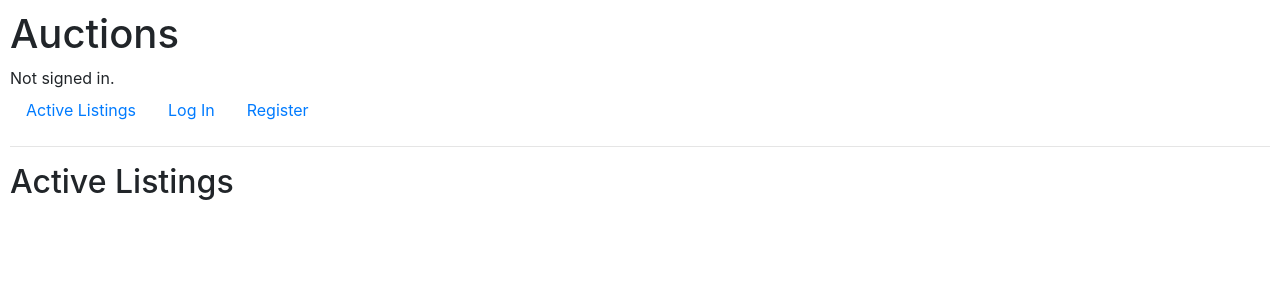
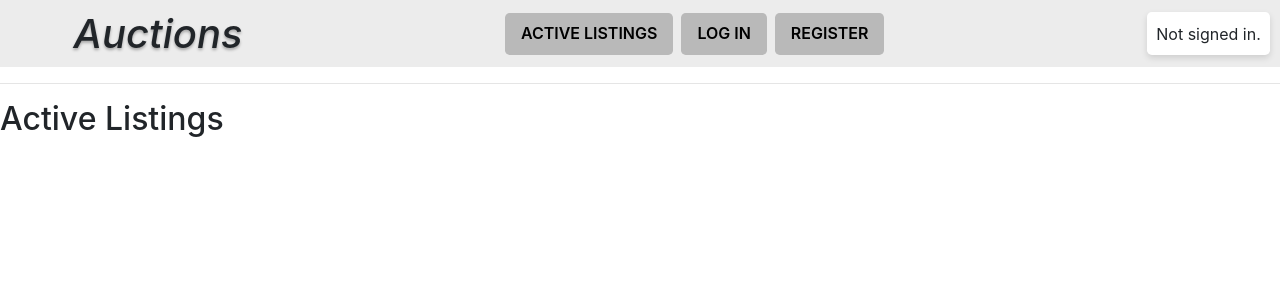
Before and after one commit to Matheus-IT/commerce, a Django app: page / in a window 1280 px wide. Shown: the top 300 px of the page. Run offline with Django 3.2, Linux system fonts and the light colour scheme; data that the repository does not hold is empty; some libraries are stand-ins or nearby versions.

Commit message:
new style for index and layout

```diff
--- /dev/null
+++ b/auctions/static/auctions/sass/_globals.scss
@@ -0,0 +1,13 @@
+* {
+	margin: 0;
+	padding: 0;
+}
+
+body {
+	margin: 0;
+	padding: 0;
+}
+
+h1, h2, h3, h4, h5, h6 {
+	margin-bottom: 1.6em;
+}
--- /dev/null
+++ b/auctions/static/auctions/sass/_index.scss
@@ -0,0 +1,25 @@
+.auctionListings {
+	list-style: none;
+
+	.auction {
+		display: flex;
+		align-items: center;
+		padding: 0.5em;
+		min-height: 16em;
+		border-radius: 0.5em;
+		box-shadow: 6px 0 12px rgba(0, 0, 0, 0.15);
+
+		&:not(:last-child) {
+			margin-bottom: 1em;
+		}
+
+		.auctionImg {
+			max-width: 16em;
+		}
+
+		.textRelated {
+			padding-left: 1em;
+			font-family: normal "Times New Roman", sans-serif;
+		}
+	}
+}
--- /dev/null
+++ b/auctions/static/auctions/sass/_layout.scss
@@ -0,0 +1,46 @@
+.header {
+	display: flex;
+	align-items: center;
+	justify-content: space-between;
+	padding: 0.6em;
+	background-color: rgb(236, 236, 236);
+}
+
+.userStatus {
+	background: #FFF;
+	padding: 0.6em;
+	border-radius: 0.3em;
+	box-shadow: 0 3px 6px rgba(0, 0, 0, 0.125);
+}
+
+#appTitle {
+	margin: 0;
+	margin-left: 1.6em;
+	font-style: italic;
+	text-shadow: 0 2px 3px rgba(0, 0, 0, 0.3);
+}
+
+.nav {
+	&-item {
+		&:not(:last-child) {
+			margin-right: 0.5em;
+		}
+	}
+
+	&-link {
+		color: black;
+		font-weight: 600;
+		border-radius: 0.3em;
+		border-bottom: 0.125em solid rgb(185, 185, 185);
+
+		text-transform: uppercase;
+		background-color: rgb(185, 185, 185);
+		transition: all 250ms ease-in-out;
+
+		&:hover {
+			color: rgb(95, 95, 95);
+			border-bottom-color: rgb(34, 34, 34);
+			box-shadow: 0 3px 6px rgba(0, 0, 0, 0.15);
+		}
+	}
+}
--- /dev/null
+++ b/auctions/static/auctions/sass/styles.css
@@ -0,0 +1,96 @@
+* {
+  margin: 0;
+  padding: 0;
+}
+
+body {
+  margin: 0;
+  padding: 0;
+}
+
+h1, h2, h3, h4, h5, h6 {
+  margin-bottom: 1.6em;
+}
+
+.header {
+  display: -webkit-box;
+  display: -ms-flexbox;
+  display: flex;
+  -webkit-box-align: center;
+      -ms-flex-align: center;
+          align-items: center;
+  -webkit-box-pack: justify;
+      -ms-flex-pack: justify;
+          justify-content: space-between;
+  padding: 0.6em;
+  background-color: #ececec;
+}
+
+.userStatus {
+  background: #FFF;
+  padding: 0.6em;
+  border-radius: 0.3em;
+  -webkit-box-shadow: 0 3px 6px rgba(0, 0, 0, 0.125);
+          box-shadow: 0 3px 6px rgba(0, 0, 0, 0.125);
+}
+
+#appTitle {
+  margin: 0;
+  margin-left: 1.6em;
+  font-style: italic;
+  text-shadow: 0 2px 3px rgba(0, 0, 0, 0.3);
+}
+
+.nav-item:not(:last-child) {
+  margin-right: 0.5em;
+}
+
+.nav-link {
+  color: black;
+  font-weight: 600;
+  border-radius: 0.3em;
+  border-bottom: 0.125em solid #b9b9b9;
+  text-transform: uppercase;
+  background-color: #b9b9b9;
+  -webkit-transition: all 250ms ease-in-out;
+  transition: all 250ms ease-in-out;
+}
+
+.nav-link:hover {
+  color: #5f5f5f;
+  border-bottom-color: #222222;
+  -webkit-box-shadow: 0 3px 6px rgba(0, 0, 0, 0.15);
+          box-shadow: 0 3px 6px rgba(0, 0, 0, 0.15);
+}
+
+.auctionListings {
+  list-style: none;
+}
+
+.auctionListings .auction {
+  display: -webkit-box;
+  display: -ms-flexbox;
+  display: flex;
+  -webkit-box-align: center;
+      -ms-flex-align: center;
+          align-items: center;
+  padding: 0.5em;
+  min-height: 16em;
+  border-radius: 0.5em;
+  -webkit-box-shadow: 6px 0 12px rgba(0, 0, 0, 0.15);
+          box-shadow: 6px 0 12px rgba(0, 0, 0, 0.15);
+}
+
+.auctionListings .auction:not(:last-child) {
+  margin-bottom: 1em;
+}
+
+.auctionListings .auction .auctionImg {
+  max-width: 16em;
+}
+
+.auctionListings .auction .textRelated {
+  padding-left: 1em;
+  font-family: normal "Times New Roman", sans-serif;
+}
+/*# sourceMappingURL=styles.css.map */
--- /dev/null
+++ b/auctions/static/auctions/sass/styles.scss
@@ -0,0 +1,4 @@
+@import "globals";
+@import "layout";
+@import "index";
+@import "createListingPage";
--- a/auctions/static/auctions/styles.css
+++ /dev/null
@@ -1,3 +0,0 @@
-body {
-    padding: 10px;
-}
--- a/auctions/templates/auctions/index.html
+++ b/auctions/templates/auctions/index.html
@@ -5,19 +5,21 @@
 {% block body %}
     <h2>Active Listings</h2>
 
-    <ul>
+    <ul class="auctionListings">
         {% for auction in auctionListings %}
-            <li>
+            <li class="auction">
                 {% if auction.imageUrl %}
                     <img class="auctionImg" src={{ auction.imageUrl }} alt={{ auction.title }}>
                 {% else %}
                     <img class="auctionImg" src="{% static 'auctions/Images/No_image_available.png' %}">
                 {% endif %}
 
-                <h3 class="auctionTitle">{{ auction.title }}</h3>
-                <strong>Price:</strong> ${{ auction.currentPrice }} <br>
-                <p>{{ auction.description }}</p>
-                <em>Created {{ auction.createdAt }}</em>
+                <div class="textRelated">
+                    <h3 class="auctionTitle">{{ auction.title }}</h3>
+                    <strong>Price:</strong> ${{ auction.currentPrice }} <br>
+                    <p>{{ auction.description }}</p>
+                    <em>Created {{ auction.createdAt }}</em>
+                </div>
             </li>
         {% endfor %}
     </ul>
--- a/auctions/templates/auctions/layout.html
+++ b/auctions/templates/auctions/layout.html
@@ -5,17 +5,12 @@
 	<head>
 		<title>{% block title %}Auctions{% endblock %}</title>
 		<link rel="stylesheet" href="https://stackpath.bootstrapcdn.com/bootstrap/4.4.1/css/bootstrap.min.css" integrity="sha384-Vkoo8x4CGsO3+Hhxv8T/Q5PaXtkKtu6ug5TOeNV6gBiFeWPGFN9MuhOf23Q9Ifjh" crossorigin="anonymous">
-        <link href="{% static 'auctions/styles.css' %}" rel="stylesheet">
+		<link href="{% static 'auctions/sass/styles.css' %}" rel="stylesheet">
 	</head>
 	<body>
-        <h1>Auctions</h1>
-        <div>
-            {% if user.is_authenticated %}
-                Signed in as <strong>{{ user.username }}</strong>.
-            {% else %}
-                Not signed in.
-            {% endif %}
-        </div>
+		<header class="header">
+			<h1 id="appTitle">Auctions</h1>
+
 			<ul class="nav">
 				<li class="nav-item">
 					<a class="nav-link" href="{% url 'auctions:index' %}">Active Listings</a>
@@ -24,6 +19,8 @@
 				{% if user.is_authenticated %}
 					<li class="nav-item">
 						<a class="nav-link" href="{% url 'auctions:createListing' %}">Create Listing</a>
+					</li>
+					<li class="nav-item">
 						<a class="nav-link" href="{% url 'auctions:logout' %}">Log Out</a>
 					</li>
 				{% else %}
@@ -35,7 +32,19 @@
 					</li>
 				{% endif %}
 			</ul>
+
+			<div class="userStatus">
+				{% if user.is_authenticated %}
+					Signed in as <strong>{{ user.username }}</strong>.
+				{% else %}
+					Not signed in.
+				{% endif %}
+			</div>
+		</header>
+
+
 		<hr>
+
 		{% block body %}
 		{% endblock %}
 	</body>
```
Also changed, not shown: auctions/static/auctions/sass/_createListingPage.scss (added), 1 other file. Lines whose indentation alone changed are shown as unchanged.
